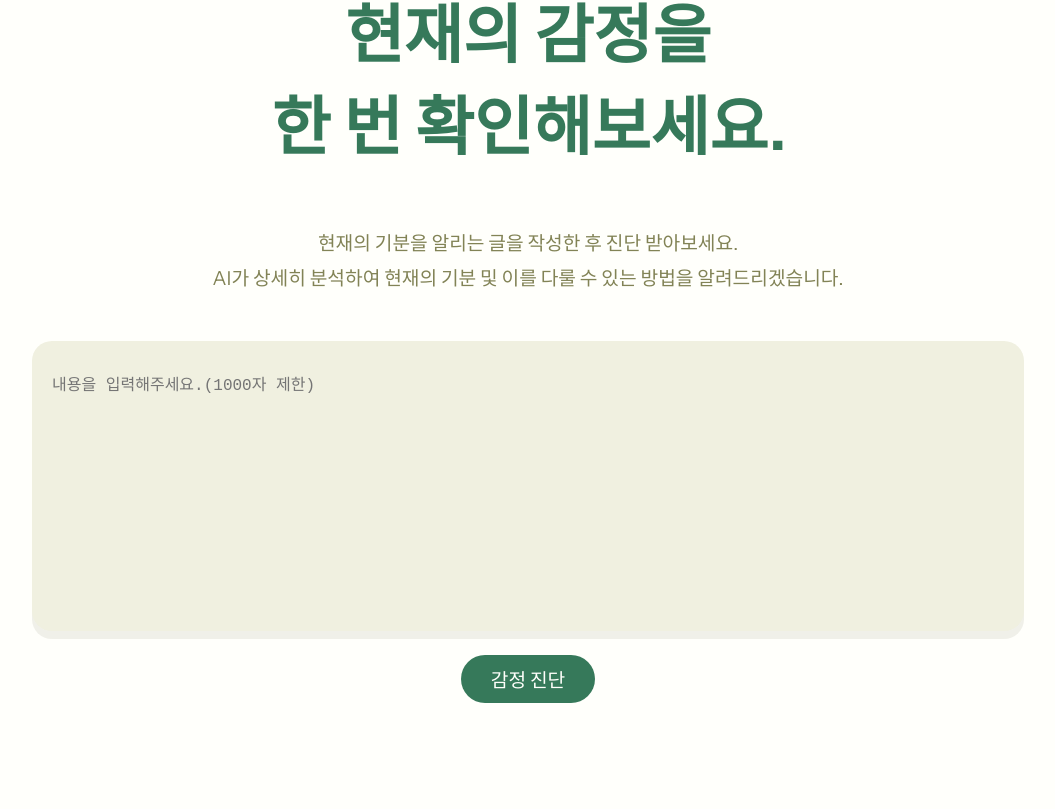
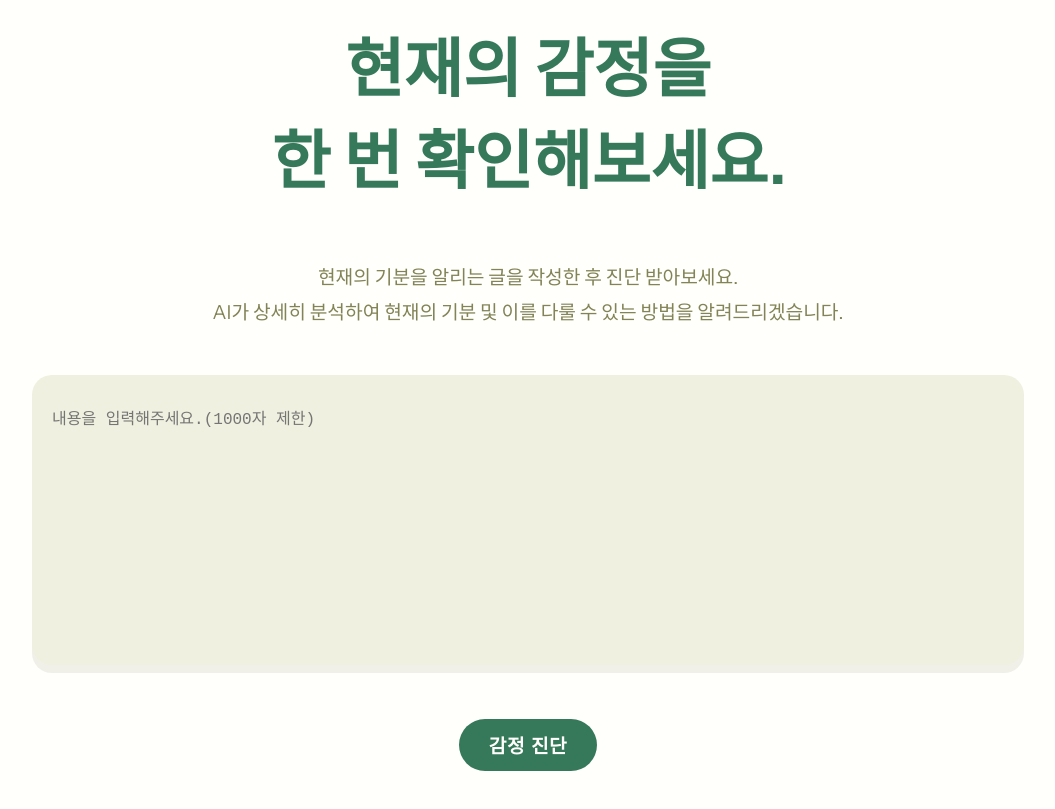
Before and after one commit to yunseok36/AIproject, a React (Create React App) app: page / in a window 1280 px wide. Shown: the part 1007-1816 px from the top of the page, without its empty margins (112-1167 px from the left). Built offline with nearby package versions, Linux system fonts and the light colour scheme; a web font is replaced by a local one.

Commit message:
버튼수정, 헤더 어바웃 수정

```diff
--- a/src/App.css
+++ b/src/App.css
@@ -42,25 +42,35 @@ code {
   margin-top: 30px;
   padding: 12px 30px;
   background-color: #36795A;
-  color: white;
-  font-size: 1rem;
+  color: #FFFFFB;
+  font-size: 1.2rem;
   font-weight: 600;
   border: none;
-  border-radius: 30px;
+  border-radius: 50px;
   cursor: pointer;
-  transition: background-color 0.2s;
+  transition: background-color 0.3s ease, color 0.3s ease;
   text-decoration: none;
   display: inline-flex;
   align-items: center;
   justify-content: center;
+  letter-spacing: 0.5px;
 }
 
 .button-primary:hover {
-  background-color: #2b634a;
+  background-color: #eeeeed;
+  color: #36795A;
 }
 
 .button-primary::after {
-  content: " →";
-  margin-left: 6px;
-  font-weight: bold;
+  content: " ➔";
+  margin-left: 8px;
 }
+
+.button-primary.no-arrow {
+  justify-content: center;
+}
+
+.button-primary.no-arrow::after {
+  content: "";
+  margin-left: 0;
+}
--- a/src/App.js
+++ b/src/App.js
@@ -12,7 +12,7 @@ function App() {
         <Header />
         <Routes>
           <Route path="/" element={<Main />} />
-          <Route path="/guide" element={<Guide />} />
+          <Route path="/about" element={<Guide />} />
           <Route path="/survey" element={<MoodSurvey />} />
           <Route path="/input" element={<div>직접 입력 페이지</div>} />
           <Route path="/contents" element={<div>추천 콘텐츠 페이지</div>} />
--- a/src/component/Header.js
+++ b/src/component/Header.js
@@ -11,7 +11,7 @@ function Header() {
             </div>
             <nav className="nav">
                 <ul className="nav-list">
-                    <li><Link to="/ABOUT">ABOUT</Link></li>
+                    <li><Link to="/about">ABOUT</Link></li>
                     <li><Link to="/MOOD CHECK">MOOD CHECK</Link></li>
                     <li><Link to="/MY MOOD">MY MOOD</Link></li>
                     <li><Link to="/CONTACT">CONTACT</Link></li>
--- a/src/page/Main.css
+++ b/src/page/Main.css
@@ -1,7 +1,7 @@
 .Page-Design {
-    padding: 40px 80px 40px 80px;
+  padding: 40px 80px;
   background-color: #FFFFFB;
-    font-family: "Instrument Sans";
+  font-family: "Instrument Sans", sans-serif;
 }
 
 .section1 {
@@ -13,7 +13,6 @@
   position: relative;
   padding-bottom: 300px;
 }
-
 
 .title1 {
   font-size: 4rem;
@@ -46,23 +45,6 @@
   line-height: 35px;
 }
 
-.button {
-    font-size: 1.2rem;
-    font-weight: 500;
-    background-color: #36795A;
-    color: #FFFFFB;
-    padding: 10px 30px;
-    border-radius: 50px;
-    display: inline-block;
-    transition: background-color 0.3s ease, color 0.3s ease;
-    cursor: pointer;
-}
-
-.button:hover {
-    background-color: #eeeeed;
-    color: #36795A;
-}
-
 .space {
   padding-bottom: 100px;
 }
@@ -87,24 +69,15 @@
   align-items: center;
   margin-top: 10px;
   gap: 8px;
-  color: #36795a;
+  color: #36795A;
   font-weight: 600;
 }
 
 .loader {
   border: 4px solid #f3f3f3;
-  border-top: 4px solid #36795a;
+  border-top: 4px solid #36795A;
   border-radius: 50%;
   width: 30px;
   height: 30px;
   animation: spin 1s linear infinite;
 }
-
-@keyframes spin {
-  0% {
-    transform: rotate(0deg);
-  }
-  100% {
-    transform: rotate(360deg);
-  }
-}
--- a/src/page/Main.js
+++ b/src/page/Main.js
@@ -1,13 +1,11 @@
-import React, { useLayoutEffect, useRef, useState } from "react";
+import React, { useState } from "react";
 import "./Main.css";
 
 function Main() {
-
   const [inputText, setInputText] = useState("");
   const [emotionResult, setEmotionResult] = useState("");
   const [loading, setLoading] = useState(false);
 
-  // 나중에 AI API 연동할 시
   const analyzeEmotion = async () => {
     if (!inputText.trim()) {
       setEmotionResult("내용을 입력해주세요!");
@@ -15,7 +13,7 @@ function Main() {
     }
 
     setLoading(true);
-    setEmotionResult(""); // 진단 전 결과 초기화
+    setEmotionResult("");
 
     setTimeout(() => {
       setLoading(false);
@@ -26,33 +24,38 @@ function Main() {
   return (
     <div className="Page-Design">
       <div className="section1">
-            <h1 className="title1">How are you<br/> feeling today?</h1>
+        <h1 className="title1">How are you<br /> feeling today?</h1>
         <p>
           <span className="sub-title">
             오늘 당신의 감정, 안녕하신가요?
           </span>
-            </p><br/>
+        </p><br />
         <div className="article">
-                AI가 당신의 감정을 섬세하게 읽고 분석하며,<br/>
-                지금 마음에 꼭 맞는 콘텐츠 및 활동을 추천해드립니다.<br/>
+          AI가 당신의 감정을 섬세하게 읽고 분석하며,<br />
+          지금 마음에 꼭 맞는 콘텐츠 및 활동을 추천해드립니다.<br />
           감정을 이해하며 조절해가는 첫걸음을 시작해보세요.
         </div>
-            <br/>
-            <div className="button">시작하기➔</div>
+        <br />
+        <button className="button-primary">시작하기</button>
       </div>
       <div className="section2">
-            <h1 className="title2">현재의 감정을<br/> 한 번 확인해보세요.</h1>
+        <h1 className="title2">현재의 감정을<br /> 한 번 확인해보세요.</h1>
         <div className="article">
-                현재의 기분을 알리는 글을 작성한 후 진단 받아보세요.<br/>
+          현재의 기분을 알리는 글을 작성한 후 진단 받아보세요.<br />
           AI가 상세히 분석하여 현재의 기분 및 이를 다룰 수 있는 방법을 알려드리겠습니다.
-            </div><br/><br/>
-            <textarea className="text-input" rows="6" placeholder="내용을 입력해주세요.(1000자 제한)" maxLength={1000}
+        </div><br /><br />
+        <textarea
+          className="text-input"
+          rows="6"
+          placeholder="내용을 입력해주세요.(1000자 제한)"
+          maxLength={1000}
           value={inputText}
-            onChange={(e) => setInputText(e.target.value)} /><br/><br/>
+          onChange={(e) => setInputText(e.target.value)}
+        /><br /><br />
         <div className="space">
-              <div className="button" onClick={analyzeEmotion}>
+          <button className="button-primary no-arrow" onClick={analyzeEmotion}>
             감정 진단
-              </div>
+          </button>
         </div>
         {loading && (
           <div className="loading-container">
@@ -60,8 +63,6 @@ function Main() {
             <p>진단중...</p>
           </div>
         )}
-
-
         {!loading && emotionResult && (
           <div className="emotion-result">
             {emotionResult}
```
Lines whose indentation alone changed are shown as unchanged.
